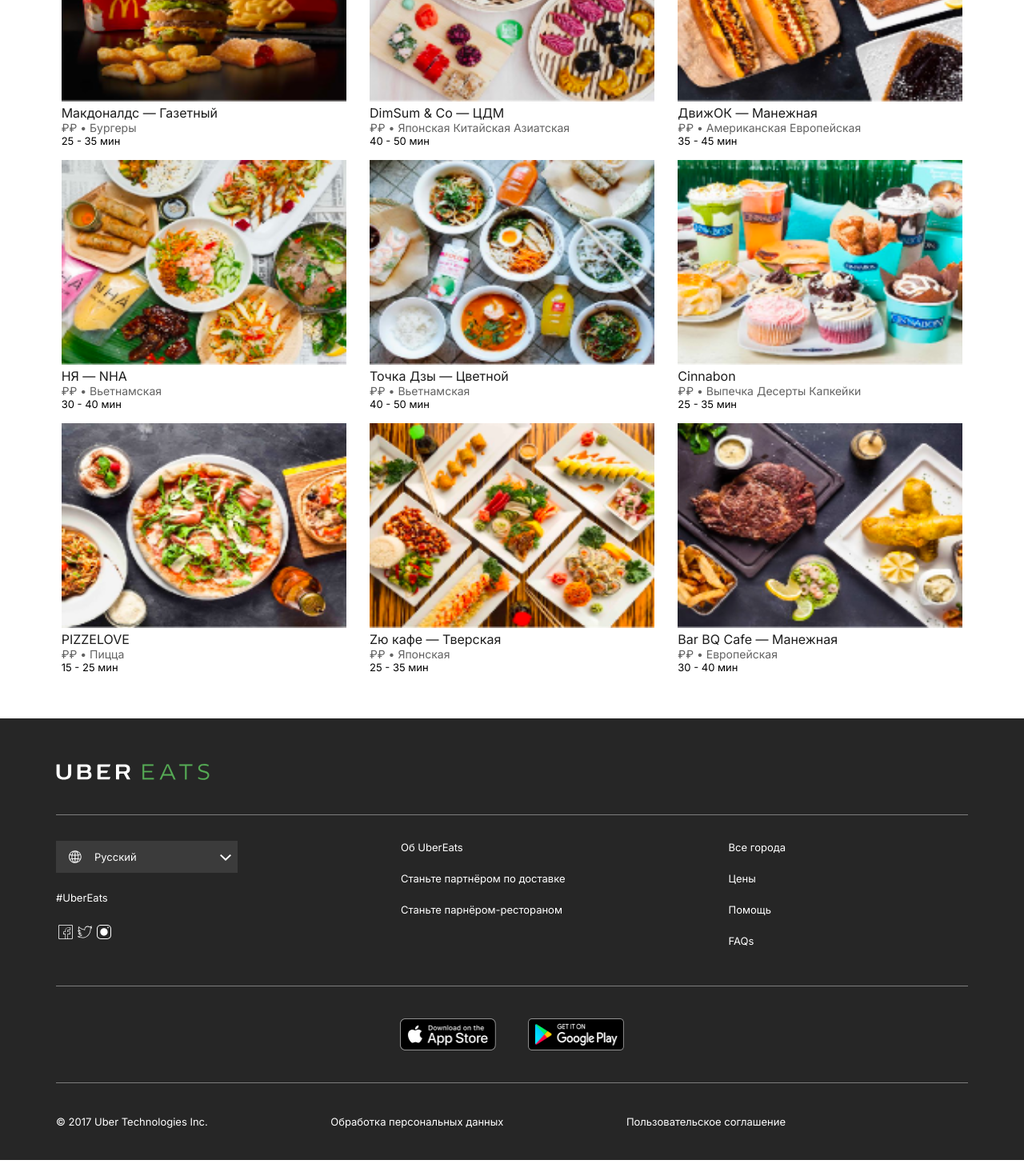
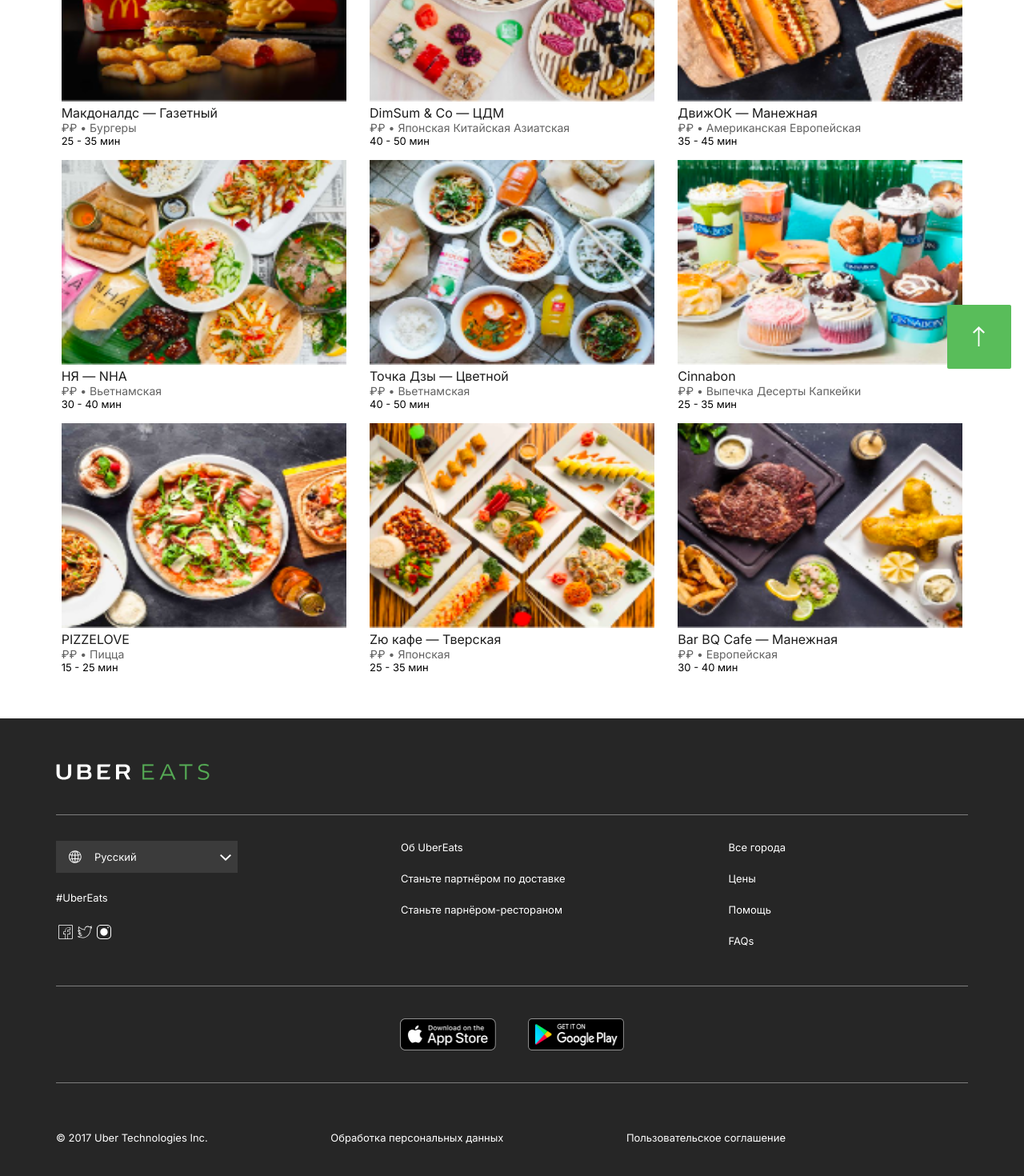
Before and after one commit to Keylogger-hash/react-uber-eats, a Next.js app: page / in a window 1280 px wide. Shown: the part 315-1785 px from the top of the page at 80% size. Built offline with nearby package versions, Linux system fonts and the light colour scheme.

Commit message:
BackButton to top

```diff
--- a/src/app/page.module.css
+++ b/src/app/page.module.css
@@ -4,16 +4,16 @@
     margin:0 auto;
     padding:0 15px;
 }
-
-.cart_logo{
-}
-.main{
+@media screen and (max-width:787px) {
+    .container{
+        height: 100%;
+        max-width:none;
+    }
 }
 .main_wrapper{
     display: flex;
     flex-direction: column;
 }
-
 .main_header{
     margin-top:56px;
     font-size: 22px;
--- /dev/null
+++ b/src/components/Footer/BackButton/BackButton.css
@@ -0,0 +1,7 @@
+.back_button{
+    width:80px;
+    height:80px;
+    position:fixed;
+    bottom:24px;
+    right:16px;
+}
--- /dev/null
+++ b/src/components/Footer/BackButton/BackButton.tsx
@@ -0,0 +1,15 @@
+'use client';
+import './BackButton.css'
+export const BackButton = ()=>{
+    const ReturnToTopPage = ()=>{
+        window.scrollTo({top:0,behavior: 'smooth'})
+    }
+    return (
+        <div className='back_button' onClick={ReturnToTopPage}>
+            <svg xmlns="http://www.w3.org/2000/svg" width="80" height="80" viewBox="0 0 80 80" fill="none">
+                <path fillRule="evenodd" clipRule="evenodd" d="M0 2C0 0.895429 0.895431 0 2 0H78C79.1046 0 80 0.895431 80 2V78C80 79.1046 79.1046 80 78 80H2C0.895429 80 0 79.1046 0 78V2Z" fill="#59BD5A"/>
+                <path d="M39.4818 27.0326L39.5156 27L47 34.2503L45.4301 35.7004L40.3757 30.8753V52H38.6221V30.8435L33.5344 35.7004L32 34.2503L39.4669 27L39.4822 27.0326H39.4818Z" fill="white"/>
+            </svg>
+        </div>
+    )
+}
--- a/src/components/Footer/Footer.tsx
+++ b/src/components/Footer/Footer.tsx
@@ -5,6 +5,7 @@
 import {FooterStoreLogo} from "@/components/Footer/FooterStoreLogo/FooterStoreLogo";
 import {FooterBottom} from "@/components/Footer/FooterBottom/FooterBottom";
 import './Footer.css'
+import {BackButton} from "@/components/Footer/BackButton/BackButton";
 export const Footer = ()=>{
     return (
         <footer className='footer'>
@@ -21,6 +22,7 @@
                     <div className='footer_container'>
                         <FooterBottom></FooterBottom>
                     </div>
+                    <BackButton></BackButton>
                 </div>
             </div>
         </footer>
--- a/src/components/Footer/FooterBottom/FooterBottom.css
+++ b/src/components/Footer/FooterBottom/FooterBottom.css
@@ -5,3 +5,17 @@
     margin-top:40px;
     margin-bottom: 40px;
 }
+@media screen and (max-width:787px) {
+    .footer_bottom{
+        display: flex;
+        flex-direction: column;
+        justify-content: center;;
+        column-gap:20px;
+        margin-top:40px;
+        margin-bottom: 40px;
+
+    }
+}
+.footer_bottom_item{
+    margin-top:20px;
+}
--- a/src/components/Footer/FooterBottom/FooterBottom.tsx
+++ b/src/components/Footer/FooterBottom/FooterBottom.tsx
@@ -2,9 +2,9 @@
 export const FooterBottom = ()=>{
     return (
         <div className='footer_bottom'>
-            <a>© 2017 Uber Technologies Inc.</a>
-            <a>Обработка персональных данных</a>
-            <a>Пользовательское соглашение</a>
+            <a className='footer_bottom_item'>© 2017 Uber Technologies Inc.</a>
+            <a className='footer_bottom_item'>Обработка персональных данных</a>
+            <a className='footer_bottom_item'>Пользовательское соглашение</a>
         </div>
     )
 }
--- a/src/components/Footer/FooterGrid/FooterGrid.css
+++ b/src/components/Footer/FooterGrid/FooterGrid.css
@@ -10,3 +10,19 @@
     flex-direction: column;
     row-gap:23px;
 }
+@media screen and (max-width:787px) {
+    .footer_grid{
+        display: flex;
+        flex-direction: column;
+        margin-top:32px;
+        justify-content: space-between;
+        color:#fff;
+        margin-bottom: 48px;
+    }
+    .footer_grid_item{
+        display: flex;
+        flex-direction: column;
+        column-gap:23px;
+        margin-top:23px;
+    }
+}
--- a/src/components/SearchBar/SearchBar.tsx
+++ b/src/components/SearchBar/SearchBar.tsx
@@ -5,7 +5,7 @@
 import React from "react";
 import {FormEventHandler} from "react";
 export const SearchBar:React.FC = ()=>{
-    let [searchValue,setSearchValue] = useState('ww');
+    let [searchValue,setSearchValue] = useState('');
     const searchElement = useRef<HTMLDivElement>(null)
     const onChangeEvent = (event:React.FormEvent<HTMLInputElement>)=>{
         if (event.target!== null){
```
Also changed, not shown: src/components/Footer/Footer.css (line endings or trailing spaces).
